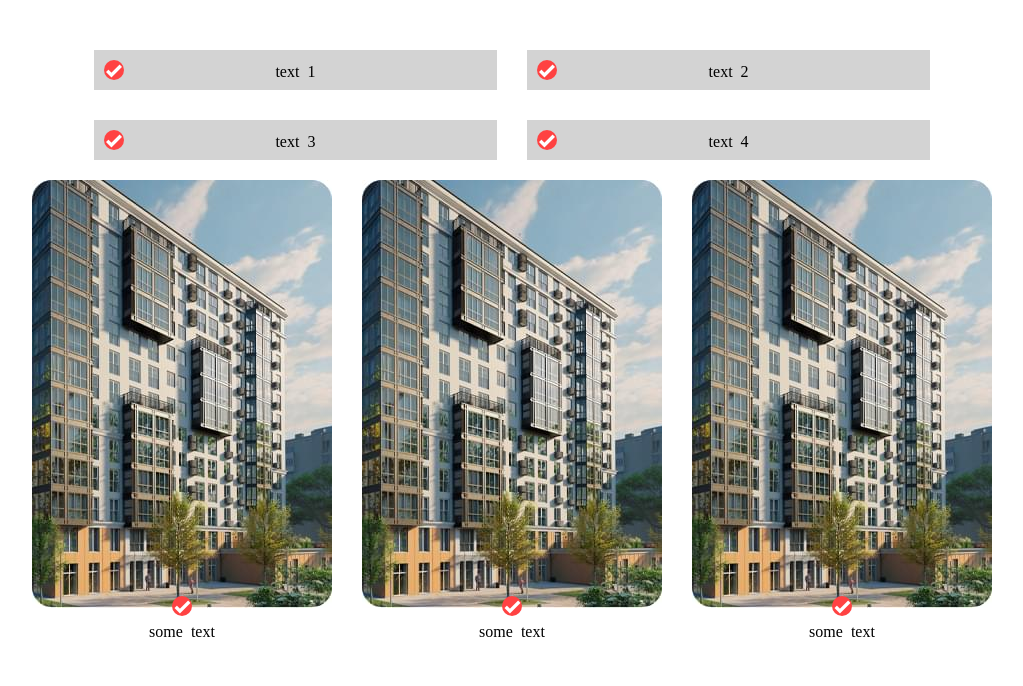
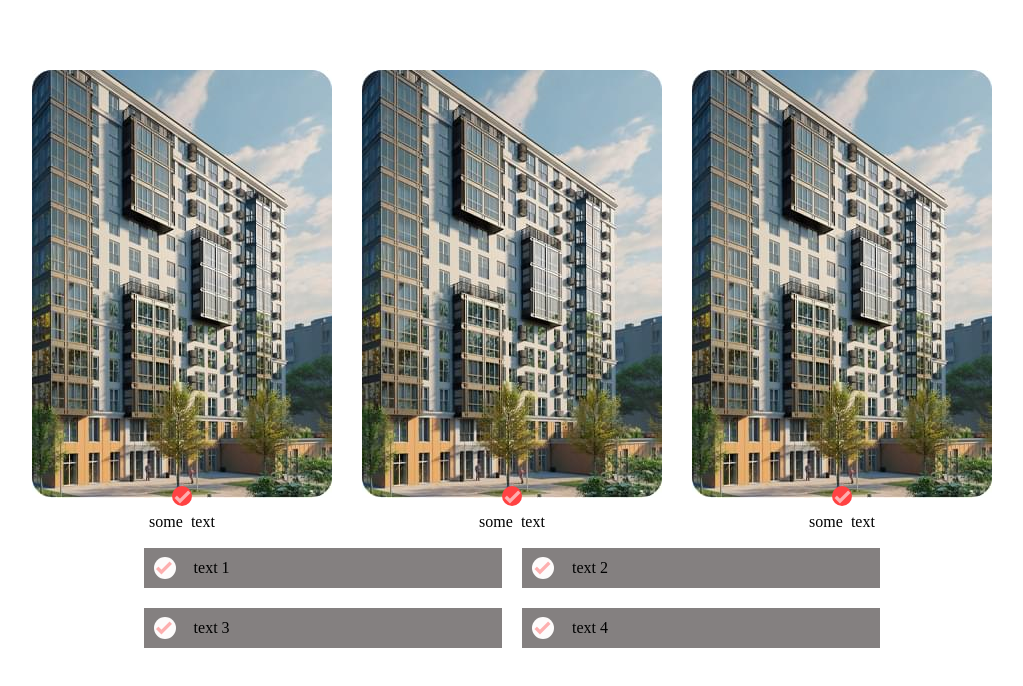
Before and after one commit to Daniil-A4/radio-list, a plain HTML site: page index.html in a window 1280 px wide. Shown: the whole page, without its empty margins (128-1151 px from the left). Drawn offline with Linux system fonts and the light colour scheme; files whose address does not match are found by name.

Commit message:
update radio-list

```diff
--- a/index.html
+++ b/index.html
@@ -11,33 +11,6 @@
   <title>Document</title>
 </head>
 <body>
-  <radio-list>
-    <li>
-      <label>
-        <input type="radio" name="list" value="item1">
-        <p class="_icon-check">text 1</p>
-      </label>
-    </li>
-    <li>
-      <label>
-        <input type="radio" name="list" value="item2">
-        <p class="_icon-check">text 2</p>
-      </label>
-    </li>
-    <li>
-      <label>
-        <input type="radio" name="list" value="item3">
-        <p class="_icon-check">text 3</p>
-      </label>
-    </li>
-    <li>
-      <label>
-        <input type="radio" name="list" value="item4">
-        <p class="_icon-check">text 4</p>
-      </label>
-    </li>
-  </radio-list>
-
   <radio-list-img>
     <li>
      <label>
@@ -61,5 +34,36 @@
      </label>
     </li>
   </radio-list-img>
+
+  <radio-list>
+    <li>
+      <label>
+        <input type="radio" name="list" value="item1">
+        <i class="_icon-check"></i>
+        <p>text 1</p>
+      </label>
+    </li>
+    <li>
+      <label>
+        <input type="radio" name="list" value="item2">
+        <i class="_icon-check"></i>
+        <p>text 2</p>
+      </label>
+    </li>
+    <li>
+      <label>
+        <input type="radio" name="list" value="item3">
+        <i class="_icon-check"></i>
+        <p>text 3</p>
+      </label>
+    </li>
+    <li>
+      <label>
+        <input type="radio" name="list" value="item4">
+        <i class="_icon-check"></i>
+        <p>text 4</p>
+      </label>
+    </li>
+  </radio-list>
 </body>
 </html>
--- a/radio-list.css
+++ b/radio-list.css
@@ -1,67 +1,3 @@
-radio-list {
-  margin: auto;
-  display: flex;
-  flex-wrap: wrap;
-  justify-content: center;
-  gap: 30px;
-}
-
-radio-list li {
-  width: 45%;
-  height: 40px;
-  background-color: lightgray;
-}
-
-radio-list label {
- display: block;
-height: 100%;
-}
-
-radio-list input {
-  display: none;
-}
-
-radio-list p {
-  position: relative;
-  height: 100%;
-  display: flex;
-  align-items: center;
-  justify-content: center;
-}
-
-radio-list p::before,
-radio-list p::after {
-  content: '';
-  display: block;
-  position: absolute;
-  left: 10px;
-  top: 50%;
-  transform: translateY(-50%);
-  border-radius: 50%;
-}
-
-radio-list p::before {
-  width: 20px;
-  height: 20px;
-  background-color: #ff4242;
-}
-radio-list p::after {
-  width: 10px;
-  height: 10px;
-  transform: translate(21%, -66%);
-}
-
-._icon-check::after {
-  content: "\e901";
-  color: #fff;
-}
-
-
-
-radio-list :checked + ._icon-check::after {
- color: black;
-}
-
 /* ==================================================== */
 
 radio-list-img {
@@ -116,3 +52,62 @@ radio-list-img input {
 radio-list-img :checked + ._icon-check::after {
   color: black;
 }
+
+/* ==================================================================== */
+
+radio-list {
+  margin: auto;
+  display: flex;
+  justify-content: center;
+  align-items: center;
+  flex-wrap: wrap;
+  gap: 20px;
+}
+radio-list li {
+  width: 40%;
+  background-color: #848080;
+  height: 40px;
+}
+radio-list label {
+  display: flex;
+  position: relative;
+  height: 100%;
+}
+
+radio-list input {
+  display: none;
+}
+
+radio-list i::after {
+  content: "";
+  position: absolute;
+  top: 50%;
+  left: 10px;
+  transform: translate(15%, -50%);
+}
+radio-list i::before {
+  content: "";
+  position: absolute;
+  top: 50%;
+  left: 10px;
+  width: 22px;
+  height: 22px;
+  background-color: #fdfbfb;
+  border-radius: 50%;
+  transform: translateY(-50%);
+}
+
+radio-list p {
+  padding-left: 50px;
+  display: flex;
+  align-items: center;
+}
+
+._icon-check::after {
+  content: "\e901";
+  color: #fdafaf;
+}
+
+radio-list :checked + ._icon-check::after {
+  color: #0010c4;
+}
--- a/style.css
+++ b/style.css
@@ -3,5 +3,7 @@ radio-list {
 }
 
 body {
-  margin-top: 50px;
+  padding-top: 50px;
+  max-width: 1250px;
+  margin: auto;
 }
```
